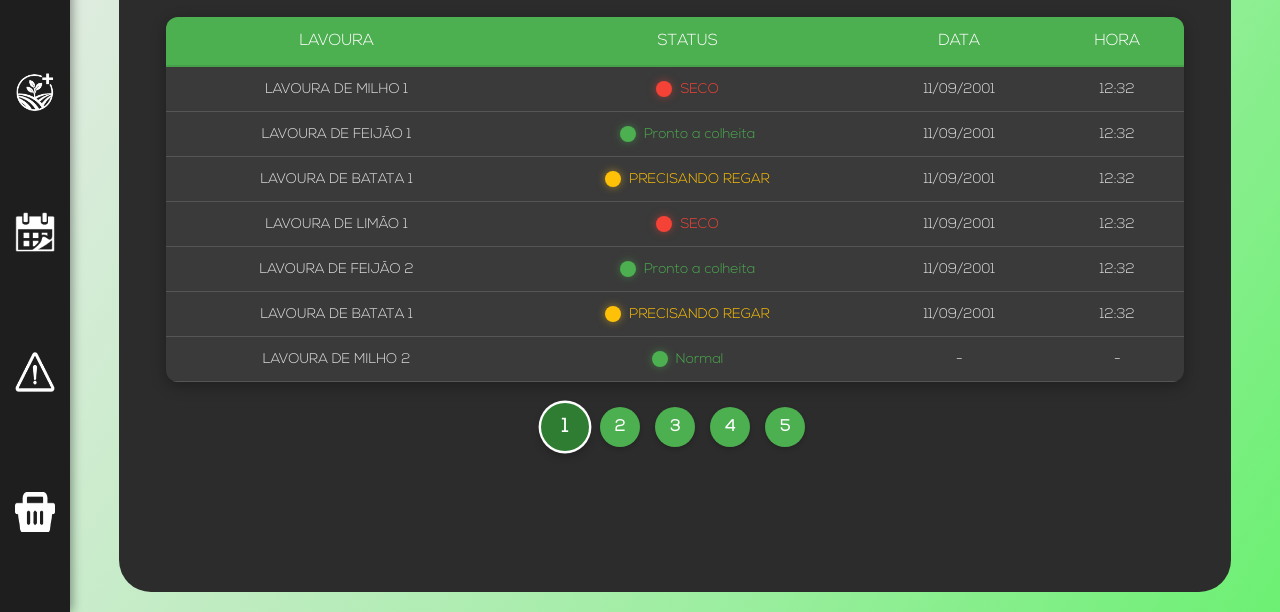
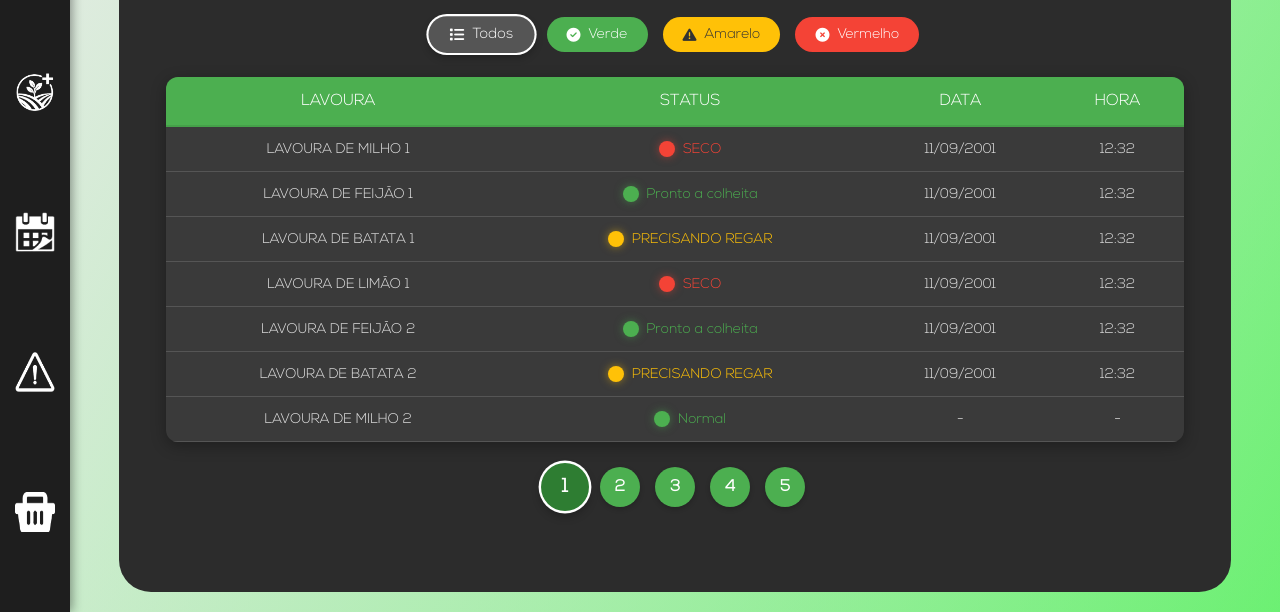
Before and after one commit to GustavoSegheto/SmartFarm, a plain HTML site: page Avisos.html in a window 1280 px wide. Shown: the part 188-800 px from the top of the page. Drawn offline with Linux system fonts and the light colour scheme.

Commit message:
Filtro de estado add

```diff
--- a/Avisos.html
+++ b/Avisos.html
@@ -4,7 +4,7 @@
 <head>
     <meta charset="UTF-8">
     <meta name="viewport" content="width=device-width, initial-scale=1.0">
-    <title>SmartFarm - Sidebars</title>
+    <title>SmartFarm - Avisos</title>
     <link href="https://fonts.googleapis.com/icon?family=Material+Icons" rel="stylesheet">
     <link rel="stylesheet" href="https://cdnjs.cloudflare.com/ajax/libs/font-awesome/6.4.0/css/all.min.css">
     <style>
@@ -73,7 +73,6 @@
             z-index: 999;
         }
 
-
         .logout {
             position: absolute;
             right: 20px;
@@ -88,7 +87,6 @@
         .logout:hover {
             transform: translateY(-50%) scale(1.1);
         }
-
 
         .sidebar a {
             margin: 25px 0;
@@ -131,7 +129,7 @@
             width: 30px;
         }
 
-        /* Área de conteúdo vazia - apenas para mostrar o fundo */
+        /* Área de conteúdo */
         .content {
             position: relative;
             top: 70px;
@@ -145,18 +143,6 @@
             text-align: center;
             color: #2e7d32;
             padding: 20px;
-        }
-
-        .content h1 {
-            font-size: 36px;
-            margin-bottom: 20px;
-        }
-
-        .content p {
-            font-size: 18px;
-            max-width: 600px;
-            line-height: 1.6;
-            margin-bottom: 10px;
         }
 
         /* Placeholder para as imagens (caso não tenha as imagens) */
@@ -229,6 +215,57 @@
             letter-spacing: 1px;
         }
 
+        /* FILTRO DE STATUS */
+        .filtro-status {
+            display: flex;
+            justify-content: center;
+            gap: 15px;
+            margin-bottom: 25px;
+        }
+
+        .botao-filtro {
+            padding: 10px 20px;
+            border: none;
+            border-radius: 20px;
+            font-size: 14px;
+            font-weight: 500;
+            cursor: pointer;
+            transition: all 0.3s ease;
+            display: flex;
+            align-items: center;
+            gap: 8px;
+        }
+
+        .botao-filtro.todos {
+            background-color: #555;
+            color: white;
+        }
+
+        .botao-filtro.verde {
+            background-color: #4CAF50;
+            color: white;
+        }
+
+        .botao-filtro.amarelo {
+            background-color: #FFC107;
+            color: #333;
+        }
+
+        .botao-filtro.vermelho {
+            background-color: #F44336;
+            color: white;
+        }
+
+        .botao-filtro:hover {
+            transform: translateY(-2px);
+            box-shadow: 0 4px 8px rgba(0, 0, 0, 0.2);
+        }
+
+        .botao-filtro.ativo {
+            transform: scale(1.05);
+            box-shadow: 0 0 0 2px #ffffff, 0 4px 8px rgba(0, 0, 0, 0.3);
+        }
+
         .avisos-tabela {
             width: 95%;
             border-collapse: collapse;
@@ -244,7 +281,7 @@
 
         .avisos-tabela th {
             padding: 16px 12px;
-            text-align: center; /* Centralizando o texto no cabeçalho */
+            text-align: center;
             color: white;
             font-weight: 500;
             font-size: 16px;
@@ -265,7 +302,7 @@
             color: #e0e0e0;
             font-size: 14px;
             vertical-align: middle;
-            text-align: center; /* Centralizando o texto nas células */
+            text-align: center;
         }
 
         .lavoura-nome {
@@ -276,7 +313,7 @@
         .status-texto {
             display: flex;
             align-items: center;
-            justify-content: center; /* Centralizando horizontalmente */
+            justify-content: center;
             gap: 8px;
         }
 
@@ -292,6 +329,11 @@
 
         .status-regar {
             color: #FFC107;
+            font-weight: 500;
+        }
+
+        .status-normal {
+            color: #4CAF50;
             font-weight: 500;
         }
 
@@ -345,10 +387,8 @@
     <!-- Sidebar Lateral COMPLETA -->
     <nav class="sidebar">
         <a href="Lavouras.html" title="Plantações">
-            <!-- Se tiver a imagem original -->
             <img src="assets/ZLavouras2.webp" alt="Plantações"
                 onerror="this.style.display='none'; this.nextElementSibling.style.display='flex';">
-            <!-- Fallback caso a imagem não carregue -->
             <div class="icon-placeholder" style="display: none;">ZL</div>
         </a>
 
@@ -358,25 +398,23 @@
             <div class="icon-placeholder" style="display: none;">ZN</div>
         </a>
 
-        <a href="calendario.html" title="Calendário">
+        <a href="Historico.html" title="Calendário">
             <img src="assets/ZCalendario2.webp" alt="Calendário"
                 onerror="this.style.display='none'; this.nextElementSibling.style.display='flex';">
             <div class="icon-placeholder" style="display: none;">ZC</div>
         </a>
 
-        <a href="alertas.html" title="Alertas">
+        <a href="Avisos.html" title="Alertas">
             <img src="assets/ZAvisos2.webp" alt="Alertas"
                 onerror="this.style.display='none'; this.nextElementSibling.style.display='flex';">
             <div class="icon-placeholder" style="display: none;">ZA</div>
         </a>
 
-        <a href="estoque.html" title="Estoque">
+        <a href="marketplace.html" title="Estoque">
             <img src="assets/ZMarketplace2.webp" alt="Estoque"
                 onerror="this.style.display='none'; this.nextElementSibling.style.display='flex';">
             <div class="icon-placeholder" style="display: none;">ZM</div>
         </a>
-
-
     </nav>
 
     <!-- Área de Conteúdo -->
@@ -384,6 +422,23 @@
         <div class="card">
             <div class="avisos-container">
                 <h2 class="avisos-titulo">Avisos</h2>
+
+                <!-- Filtro de Status -->
+                <div class="filtro-status">
+                    <button class="botao-filtro todos ativo" onclick="filtrarAvisos('todos')">
+                        <i class="fas fa-list"></i> Todos
+                    </button>
+                    <button class="botao-filtro verde" onclick="filtrarAvisos('verde')">
+                        <i class="fas fa-check-circle"></i> Verde
+                    </button>
+                    <button class="botao-filtro amarelo" onclick="filtrarAvisos('amarelo')">
+                        <i class="fas fa-exclamation-triangle"></i> Amarelo
+                    </button>
+                    <button class="botao-filtro vermelho" onclick="filtrarAvisos('vermelho')">
+                        <i class="fas fa-times-circle"></i> Vermelho
+                    </button>
+                </div>
+
                 <table class="avisos-tabela">
                     <thead>
                         <tr>
@@ -393,8 +448,8 @@
                             <th>HORA</th>
                         </tr>
                     </thead>
-                    <tbody>
-                        <tr>
+                    <tbody id="tabela-avisos">
+                        <tr data-status="vermelho">
                             <td class="lavoura-nome">LAVOURA DE MILHO 1</td>
                             <td>
                                 <div class="status-texto">
@@ -405,7 +460,7 @@
                             <td class="data-hora">11/09/2001</td>
                             <td class="data-hora">12:32</td>
                         </tr>
-                        <tr>
+                        <tr data-status="verde">
                             <td class="lavoura-nome">LAVOURA DE FEIJÃO 1</td>
                             <td>
                                 <div class="status-texto">
@@ -416,7 +471,7 @@
                             <td class="data-hora">11/09/2001</td>
                             <td class="data-hora">12:32</td>
                         </tr>
-                        <tr>
+                        <tr data-status="amarelo">
                             <td class="lavoura-nome">LAVOURA DE BATATA 1</td>
                             <td>
                                 <div class="status-texto">
@@ -427,7 +482,7 @@
                             <td class="data-hora">11/09/2001</td>
                             <td class="data-hora">12:32</td>
                         </tr>
-                        <tr>
+                        <tr data-status="vermelho">
                             <td class="lavoura-nome">LAVOURA DE LIMÃO 1</td>
                             <td>
                                 <div class="status-texto">
@@ -438,7 +493,7 @@
                             <td class="data-hora">11/09/2001</td>
                             <td class="data-hora">12:32</td>
                         </tr>
-                        <tr>
+                        <tr data-status="verde">
                             <td class="lavoura-nome">LAVOURA DE FEIJÃO 2</td>
                             <td>
                                 <div class="status-texto">
@@ -449,8 +504,8 @@
                             <td class="data-hora">11/09/2001</td>
                             <td class="data-hora">12:32</td>
                         </tr>
-                        <tr>
-                            <td class="lavoura-nome">LAVOURA DE BATATA 1</td>
+                        <tr data-status="amarelo">
+                            <td class="lavoura-nome">LAVOURA DE BATATA 2</td>
                             <td>
                                 <div class="status-texto">
                                     <span class="status amarelo"></span>
@@ -460,12 +515,12 @@
                             <td class="data-hora">11/09/2001</td>
                             <td class="data-hora">12:32</td>
                         </tr>
-                        <tr>
+                        <tr data-status="verde">
                             <td class="lavoura-nome">LAVOURA DE MILHO 2</td>
                             <td>
                                 <div class="status-texto">
                                     <span class="status verde"></span>
-                                    <span class="status-pronto">Normal</span>
+                                    <span class="status-normal">Normal</span>
                                 </div>
                             </td>
                             <td class="data-hora">-</td>
@@ -482,7 +537,6 @@
                     <button class="botao-catalogo" onclick="selecionarPagina(4)">4</button>
                     <button class="botao-catalogo" onclick="selecionarPagina(5)">5</button>
                 </div>
-
             </div>
         </div>
     </div>
@@ -494,6 +548,30 @@
     </nav>
 
     <script>
+        // Função para filtrar avisos por status
+        function filtrarAvisos(status) {
+            // Atualiza botões de filtro
+            const botoesFiltro = document.querySelectorAll('.botao-filtro');
+            botoesFiltro.forEach(botao => {
+                botao.classList.remove('ativo');
+            });
+            event.target.classList.add('ativo');
+
+            // Filtra as linhas da tabela
+            const linhas = document.querySelectorAll('#tabela-avisos tr');
+            linhas.forEach(linha => {
+                if (status === 'todos') {
+                    linha.style.display = '';
+                } else {
+                    if (linha.getAttribute('data-status') === status) {
+                        linha.style.display = '';
+                    } else {
+                        linha.style.display = 'none';
+                    }
+                }
+            });
+        }
+
         // Função para selecionar página do catálogo
         function selecionarPagina(numeroPagina) {
             // Remove a classe ativo de todos os botões
```
Also changed, not shown: TabelaHistoricos.html (+3 -3 lines), Historico.html (line endings or trailing spaces). Lines whose indentation alone changed are shown as unchanged.
